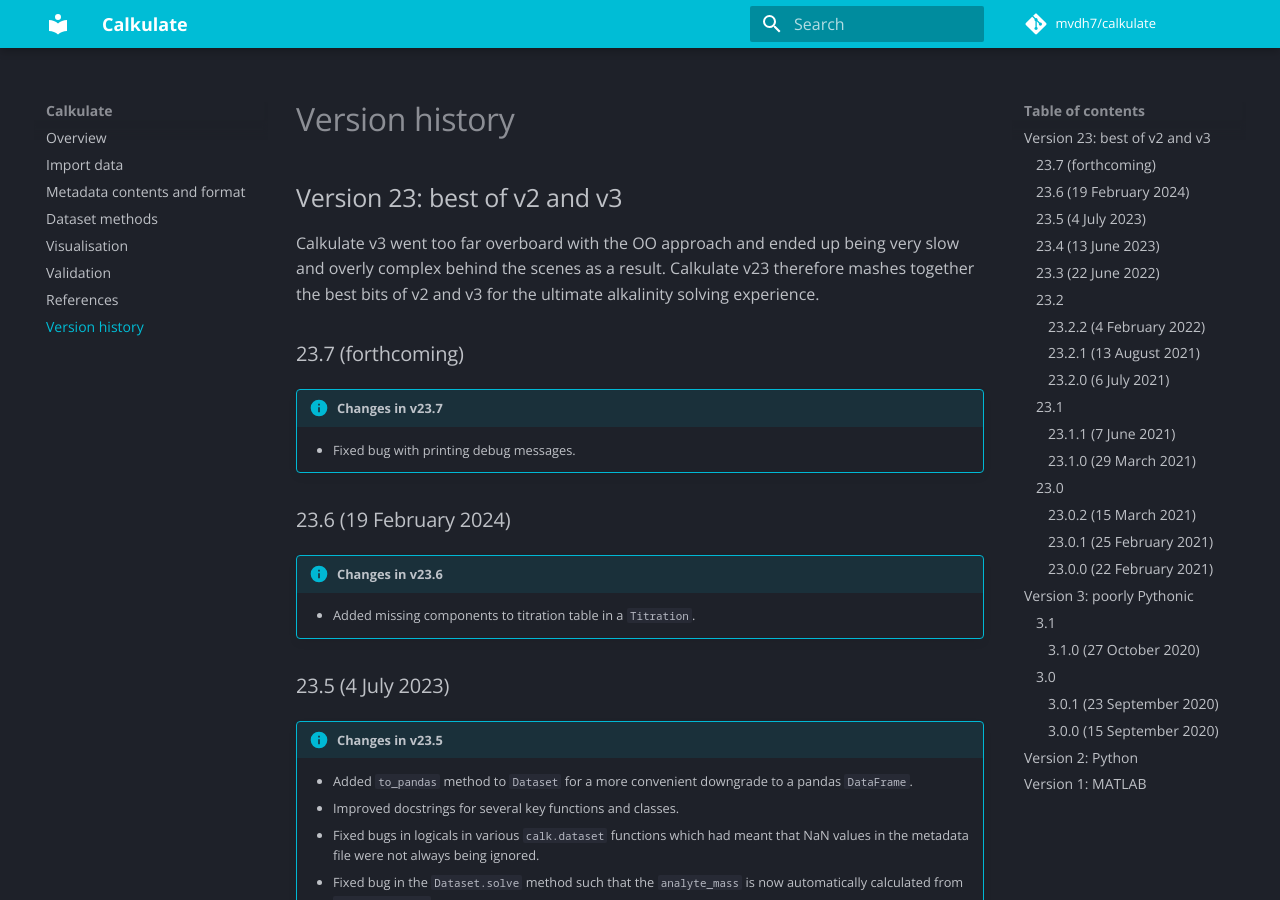
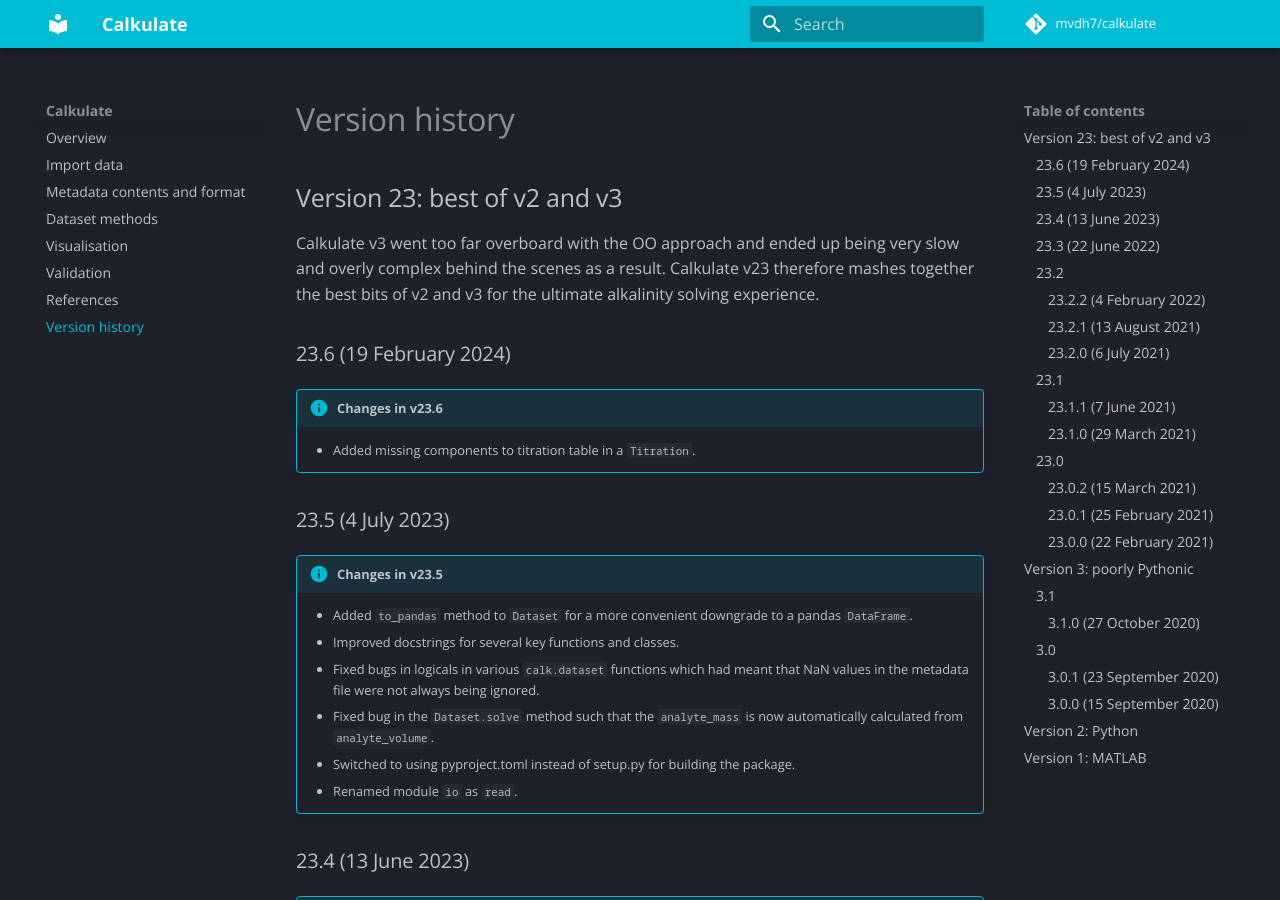
Before and after one commit to mvdh7/calkulate, an MkDocs documentation site: the page built from docs/versions.md, in a window 1280 px wide and 900 px high. Built offline with MkDocs 1.6.1 and Material for MkDocs 9.7.7, drawn with Linux system fonts in a browser that asks for light colours; comment, search, counter and statistics services are not loaded.

Commit message:
Use v23.6.1 instead of 23.7 - just a minor bug fix here

```diff
--- a/docs/versions.md
+++ b/docs/versions.md
@@ -3,12 +3,6 @@
 ## Version 23: best of v2 and v3
 
 Calkulate v3 went too far overboard with the OO approach and ended up being very slow and overly complex behind the scenes as a result.  Calkulate v23 therefore mashes together the best bits of v2 and v3 for the ultimate alkalinity solving experience.
-
-### 23.7 (forthcoming)
-
-!!! info "Changes in v23.7"
-
-    * Fixed bug with printing debug messages.
 
 ### 23.6 (19 February 2024)
 
```
Also changed, not shown: 1 other file.
